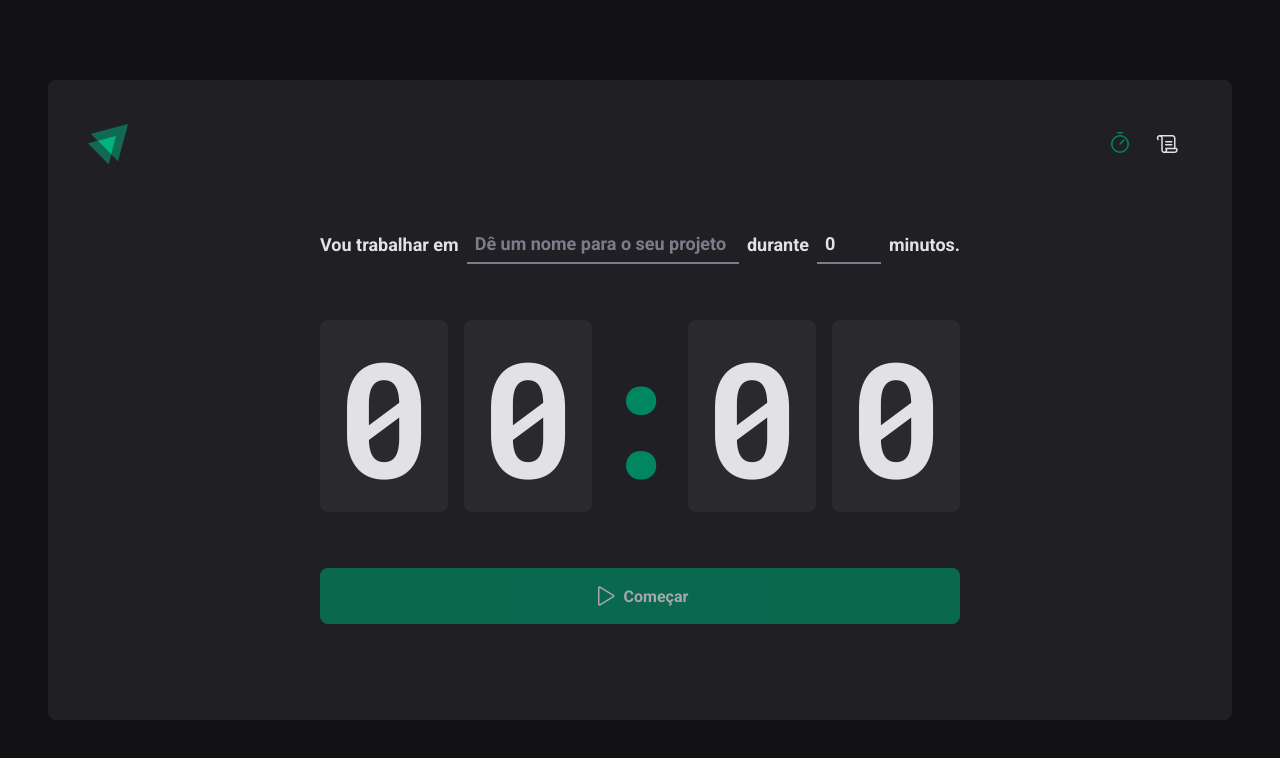
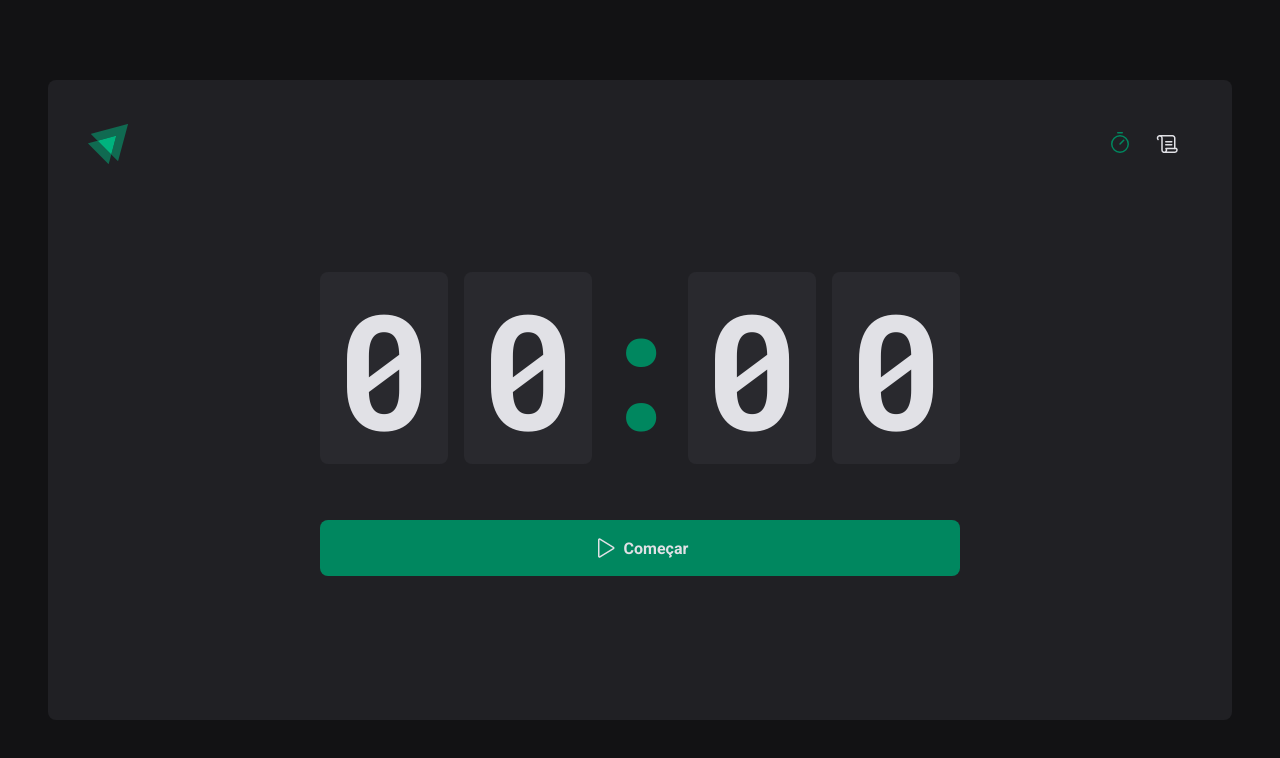
Before and after one commit to AfonsoHM/pomodoro-timer, a React (Vite) app: page / in a window 1280 px wide. Shown: the top 758 px of the page. Built offline with nearby package versions, Linux system fonts and the light colour scheme.

Commit message:
Convertendo para contexto

```diff
--- /dev/null
+++ b/src/pages/Home/Countdown/index.tsx
@@ -0,0 +1,63 @@
+import { useContext, useEffect, useState } from "react";
+import { CountdownContainer, Separator } from "./styles";
+import { differenceInSeconds } from "date-fns";
+import { CyclesContext } from "..";
+
+
+export function Countdown() {
+  const {activeCycle, activeCycleId, markCurrentCycleAsFinished} = useContext(CyclesContext)
+  const [amountSecondsPassed, setAmountSecondsPassed] = useState(0)
+
+  const totalSeconds = activeCycle ? activeCycle.minutesAmount * 60 : 0;
+
+    const currentSeconds = activeCycle ? totalSeconds - amountSecondsPassed : 0;
+
+    const minutesAmount = Math.floor(currentSeconds / 60);
+    const secondsAmount = currentSeconds % 60;
+
+    const minutes = String(minutesAmount).padStart(2, '0');
+    const seconds = String(secondsAmount).padStart(2, '0');
+
+    useEffect(() => {
+      if(activeCycle) {
+        document.title = `${minutes}:${seconds}`
+      }
+    },[minutes, seconds, activeCycle])
+
+  useEffect(() => {
+    let interval: number
+
+    if(activeCycle) {
+      interval = setInterval(() => {
+        const secondsDifference = differenceInSeconds(new Date(), activeCycle.startDate)
+
+
+        if(secondsDifference >= totalSeconds) {
+          markCurrentCycleAsFinished()
+
+          setAmountSecondsPassed(totalSeconds)
+
+          clearInterval(interval)
+
+        } else {
+          setAmountSecondsPassed( secondsDifference )
+        }
+
+      }, 1000)
+    }
+    return () => {
+      clearInterval(interval)
+    }
+
+  }, [activeCycle, totalSeconds, activeCycleId, markCurrentCycleAsFinished])
+
+  return (
+    <CountdownContainer>
+      <span>{minutes[0]}</span>
+      <span>{minutes[1]}</span>
+      <Separator>:</Separator>
+      <span>{seconds[0]}</span>
+      <span>{seconds[1]}</span>
+    </CountdownContainer>
+  )
+}
--- /dev/null
+++ b/src/pages/Home/Countdown/styles.ts
@@ -0,0 +1,28 @@
+import styled from "styled-components";
+
+export const CountdownContainer = styled.div `
+  font-family: 'Roboto Mono', monospace;
+  font-size: 10rem;
+  line-height: 8rem;
+  color: ${(props) => props.theme["gray-100"]};
+
+  display: flex;
+  gap: 1rem;
+
+  span {
+    background: ${(props) => props.theme["gray-700"]};
+    padding: 2rem 1rem;
+    border-radius: 8px;
+  }
+`;
+
+export const Separator = styled.div`
+  padding: 2rem 0;
+  color: ${(props) => props.theme["green-500"]};
+
+  width: 4rem;
+  overflow: hidden;
+
+  display: flex;
+  justify-content: center;
+`
--- /dev/null
+++ b/src/pages/Home/NewCycleForm/index.tsx
@@ -0,0 +1,58 @@
+import { useForm } from "react-hook-form";
+import { FormContainer, MinutesAmountInput, TaskInput } from "./styles";
+import *as zod from 'zod'
+import { zodResolver } from "@hookform/resolvers/zod";
+
+const newCycleFormValidationSchema = zod.object({
+  task: zod.string().min(1, 'Informe a tarefa'),
+  minutesAmount: zod.number()
+  .min(1, 'ciclo precisa ser de no mínimo 5 minutos.' )
+  .max(60, 'ciclo precisa ser de no máximo 60 minutos.'),
+})
+
+
+type NewCycleFormDate = zod.infer<typeof newCycleFormValidationSchema>
+
+export function NewCycleForm() {
+
+  const { register, handleSubmit, watch, reset } = useForm<NewCycleFormDate>({
+    resolver: zodResolver(newCycleFormValidationSchema),
+    defaultValues: {
+      task: '',
+      minutesAmount: 0,
+    },
+  });
+
+  return (
+    <FormContainer>
+        <label htmlFor="task">Vou trabalhar em</label>
+          <TaskInput
+            id="task"
+            type="text"
+            list="task-suggestion"
+            placeholder="Dê um nome para o seu projeto"
+            disabled={!!activeCycle}
+            {...register('task')}
+          />
+
+          <datalist id="task-suggestion">
+            <option value="Projeto 1" />
+            <option value="Projeto 2" />
+          </datalist>
+
+        <label htmlFor="minutesAmount">durante</label>
+          <MinutesAmountInput
+            id="minutesAmount"
+            type="number"
+            placeholder="00"
+            disabled={!!activeCycle}
+            step={5}
+            min={1}
+            max={60}
+            {...register('minutesAmount', { valueAsNumber:true })}
+          />
+
+        <span>minutos.</span>
+    </FormContainer>
+  )
+}
--- /dev/null
+++ b/src/pages/Home/NewCycleForm/styles.ts
@@ -0,0 +1,45 @@
+import styled from "styled-components";
+
+export const FormContainer = styled.div `
+  width: 100%;
+  display: flex;
+  align-items: center;
+  justify-content: center;
+  gap: 0.5rem;
+  color: ${(props) => props.theme["gray-100"]};
+  font-size: 1.125rem;
+  font-weight: bold;
+  flex-wrap: wrap;
+`;
+
+const BaseInput = styled.input `
+  background: transparent;
+  height: 2.5rem;
+  border: 0;
+  border-bottom: 2px solid ${(props) => props.theme["gray-500"]};
+  font-weight: bold;
+  font-size: 1.125rem ;
+  padding: 0 0.5rem;
+  color: ${(props) => props.theme["gray-100"]};
+
+  &:focus {
+    box-shadow: none;
+    border-color: ${(props) => props.theme["green-500"]};
+  }
+
+  &::placeholder {
+    color: ${(props) => props.theme["gray-500"]};
+  }
+`
+
+export const TaskInput = styled(BaseInput) `
+  flex: 1;
+
+  &::-webkit-calendar-picker-indicator {
+    display: none !important;
+  }
+`;
+
+export const MinutesAmountInput = styled(BaseInput) `
+  width: 4rem;
+`;
--- a/src/pages/Home/index.tsx
+++ b/src/pages/Home/index.tsx
@@ -2,30 +2,12 @@
 import { useForm } from 'react-hook-form'
 import { zodResolver } from '@hookform/resolvers/zod';
 import * as zod from 'zod';
-import { useEffect, useState } from "react";
+import { createContext, useEffect, useState } from "react";
 import {differenceInSeconds} from 'date-fns'
 
-import {
-  CountdownContainer,
-  FormContainer,
-  HomeContainer,
-  MinutesAmountInput,
-  Separator,
-  StartCountdownButton,
-  StopCountdownButton,
-  TaskInput
-} from "./styles";
-
-
-const newCycleFormValidationSchema = zod.object({
-  task: zod.string().min(1, 'Informe a tarefa'),
-  minutesAmount: zod.number()
-  .min(1, 'ciclo precisa ser de no mínimo 5 minutos.' )
-  .max(60, 'ciclo precisa ser de no máximo 60 minutos.'),
-})
-
-
-type NewCycleFormDate = zod.infer<typeof newCycleFormValidationSchema>
+import { HomeContainer, StartCountdownButton, StopCountdownButton} from "./styles";
+import { NewCycleForm } from "./NewCycleForm";
+import { Countdown } from "./Countdown";
 
 interface Cycle {
   id: string;
@@ -36,32 +18,22 @@
   finishDate?: Date;
 }
 
+interface CyclesContextType {
+  activeCycle: Cycle | undefined;
+  activeCycleId: string | null;
+  markCurrentCycleAsFinished: () => void;
+}
+
+export const CyclesContext = createContext({} as CyclesContextType)
+
 export function Home() {
   const [cycles, setCycles] = useState<Cycle[]>([]);
   const [activeCycleId, setActiveCycleId] = useState<string | null>(null)
-  const [amountSecondsPassed, setAmountSecondsPassed] = useState(0)
 
-  const { register, handleSubmit, watch, reset } = useForm<NewCycleFormDate>({
-    resolver: zodResolver(newCycleFormValidationSchema),
-    defaultValues: {
-      task: '',
-      minutesAmount: 0,
-    },
-  });
 
   const activeCycle = cycles.find((cycles) => cycles.id === activeCycleId)
 
-  const totalSeconds = activeCycle ? activeCycle.minutesAmount * 60 : 0;
-
-  useEffect(() => {
-    let interval: number
-
-    if(activeCycle) {
-      interval = setInterval(() => {
-        const secondsDifference = differenceInSeconds(new Date(), activeCycle.startDate)
-
-
-        if(secondsDifference >= totalSeconds) {
+  function markCurrentCycleAsFinished() {
       setCycles((state) => state.map((cycle) => {
           if(cycle.id === activeCycleId) {
             return {...cycle, finishDate: new Date()}
@@ -70,38 +42,24 @@
           }
         }),
       )
-          setAmountSecondsPassed(totalSeconds)
-
-          clearInterval(interval)
-
-        } else {
-          setAmountSecondsPassed( secondsDifference )
   }
 
-      }, 1000)
-    }
-    return () => {
-      clearInterval(interval)
-    }
+  // function handleCreateNewCycle(data: NewCycleFormDate) {
+  //   const id = String(new Date().getTime());
 
-  }, [activeCycle, totalSeconds, activeCycle])
+  //   const newCycle: Cycle = {
+  //     id,
+  //     task: data.task,
+  //     minutesAmount: data.minutesAmount,
+  //     startDate: new Date(),
+  //   }
 
-  function handleCreateNewCycle(data: NewCycleFormDate) {
-    const id = String(new Date().getTime());
+  //   setCycles((state) => [...state, newCycle])
+  //   setActiveCycleId(id)
+  //   setAmountSecondsPassed(0)
 
-    const newCycle: Cycle = {
-      id,
-      task: data.task,
-      minutesAmount: data.minutesAmount,
-      startDate: new Date(),
-    }
-
-    setCycles((state) => [...state, newCycle])
-    setActiveCycleId(id)
-    setAmountSecondsPassed(0)
-
-    reset()
-  }
+  //   reset()
+  // }
 
   function handleInterrupter() {
     setCycles((state) => state.map((cycle) => {
@@ -115,68 +73,17 @@
     setActiveCycleId(null)
   }
 
-
-  const currentSeconds = activeCycle ? totalSeconds - amountSecondsPassed : 0;
-
-  const minutesAmount = Math.floor(currentSeconds / 60);
-  const secondsAmount = currentSeconds % 60;
-
-  const minutes = String(minutesAmount).padStart(2, '0');
-  const seconds = String(secondsAmount).padStart(2, '0');
-
-  useEffect(() => {
-    if(activeCycle) {
-      document.title = `${minutes}:${seconds}`
-    }
-  },[minutes, seconds, activeCycle])
-
-
-  const task = watch('task')
+  // const task = watch('task')
   // Auxiliary variable for disable
-  const isSubmitDisabled = !task;
+  // const isSubmitDisabled = !task;
 
   return (
     <HomeContainer>
-      <form action="">
-        <FormContainer>
-          <label htmlFor="task">Vou trabalhar em</label>
-          <TaskInput
-            id="task"
-            type="text"
-            list="task-suggestion"
-            placeholder="Dê um nome para o seu projeto"
-            disabled={!!activeCycle}
-            {...register('task')}
-          />
-
-          <datalist id="task-suggestion">
-            <option value="Projeto 1" />
-            <option value="Projeto 2" />
-          </datalist>
-
-          <label htmlFor="minutesAmount">durante</label>
-          <MinutesAmountInput
-            id="minutesAmount"
-            type="number"
-            placeholder="00"
-            disabled={!!activeCycle}
-            step={5}
-            min={1}
-            max={60}
-            {...register('minutesAmount', { valueAsNumber:true })}
-          />
-
-          <span>minutos.</span>
-        </FormContainer>
-
-
-        <CountdownContainer>
-          <span>{minutes[0]}</span>
-          <span>{minutes[1]}</span>
-          <Separator>:</Separator>
-          <span>{seconds[0]}</span>
-          <span>{seconds[1]}</span>
-        </CountdownContainer>
+      <form /*onSubmit={handleSubmit(handleCreateNewCycle)} */ action="">
+        <CyclesContext.Provider value={{activeCycle, activeCycleId, markCurrentCycleAsFinished}}>
+          {/* <NewCycleForm /> */}
+          <Countdown />
+        </CyclesContext.Provider>
 
         {activeCycle ? (
           <StopCountdownButton type="button" onClick={handleInterrupter}>
@@ -184,7 +91,7 @@
             Interromper
           </StopCountdownButton>
         ) : (
-          <StartCountdownButton disabled={isSubmitDisabled} type="submit" onClick={handleSubmit(handleCreateNewCycle)}>
+          <StartCountdownButton /*disabled={isSubmitDisabled}*/ type="submit">
             <Play size={24} />
             Começar
         </StartCountdownButton>
--- a/src/pages/Home/styles.ts
+++ b/src/pages/Home/styles.ts
@@ -17,76 +17,7 @@
   }
 `;
 
-export const FormContainer = styled.div `
-  width: 100%;
-  display: flex;
-  align-items: center;
-  justify-content: center;
-  gap: 0.5rem;
-  color: ${(props) => props.theme["gray-100"]};
-  font-size: 1.125rem;
-  font-weight: bold;
-  flex-wrap: wrap;
-`;
 
-const BaseInput = styled.input `
-  background: transparent;
-  height: 2.5rem;
-  border: 0;
-  border-bottom: 2px solid ${(props) => props.theme["gray-500"]};
-  font-weight: bold;
-  font-size: 1.125rem ;
-  padding: 0 0.5rem;
-  color: ${(props) => props.theme["gray-100"]};
-
-  &:focus {
-    box-shadow: none;
-    border-color: ${(props) => props.theme["green-500"]};
-  }
-
-  &::placeholder {
-    color: ${(props) => props.theme["gray-500"]};
-  }
-`
-
-export const TaskInput = styled(BaseInput) `
-  flex: 1;
-
-  &::-webkit-calendar-picker-indicator {
-    display: none !important;
-  }
-`;
-
-export const MinutesAmountInput = styled(BaseInput) `
-  width: 4rem;
-`;
-
-export const CountdownContainer = styled.div `
-  font-family: 'Roboto Mono', monospace;
-  font-size: 10rem;
-  line-height: 8rem;
-  color: ${(props) => props.theme["gray-100"]};
-
-  display: flex;
-  gap: 1rem;
-
-  span {
-    background: ${(props) => props.theme["gray-700"]};
-    padding: 2rem 1rem;
-    border-radius: 8px;
-  }
-`;
-
-export const Separator = styled.div`
-  padding: 2rem 0;
-  color: ${(props) => props.theme["green-500"]};
-
-  width: 4rem;
-  overflow: hidden;
-
-  display: flex;
-  justify-content: center;
-`
 
 export const BaseCountdownButton = styled.button `
   width: 100%;
```
Lines whose indentation alone changed are shown as unchanged.
